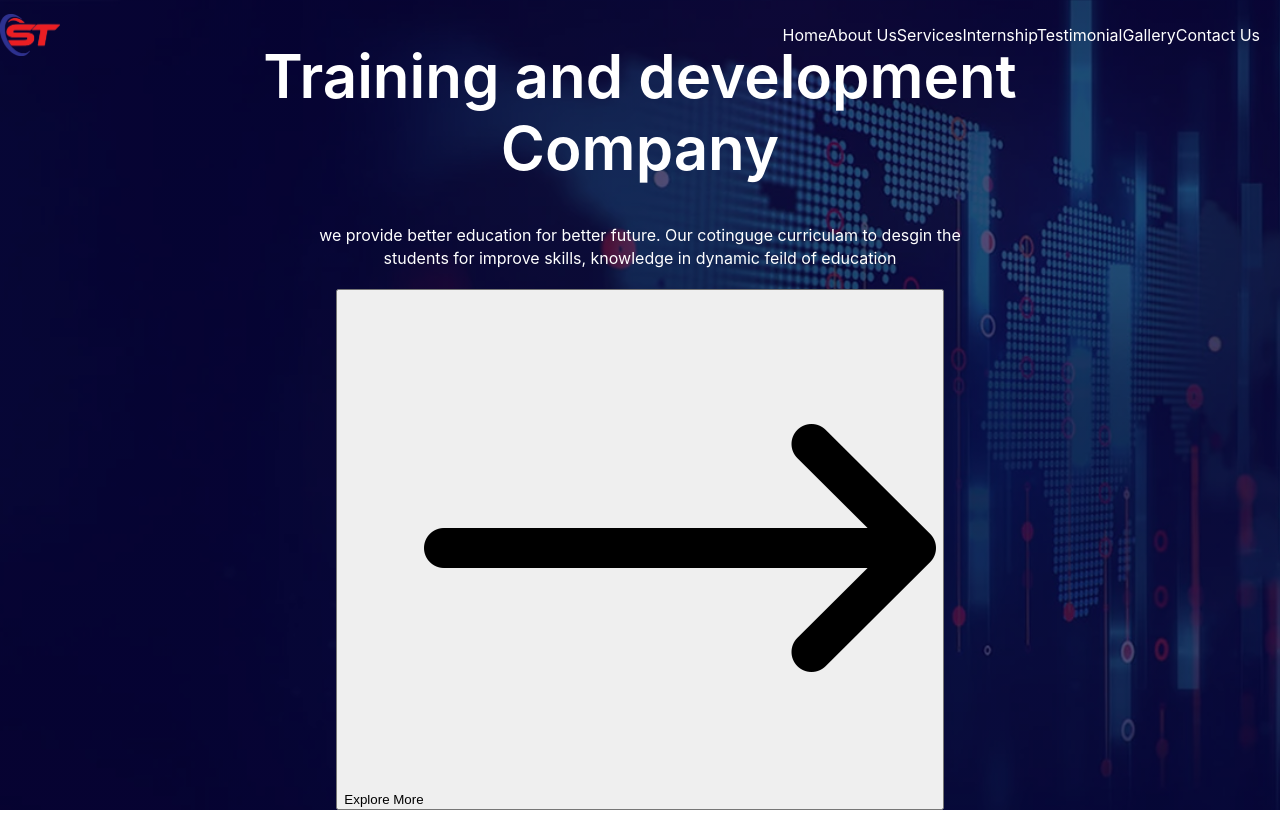
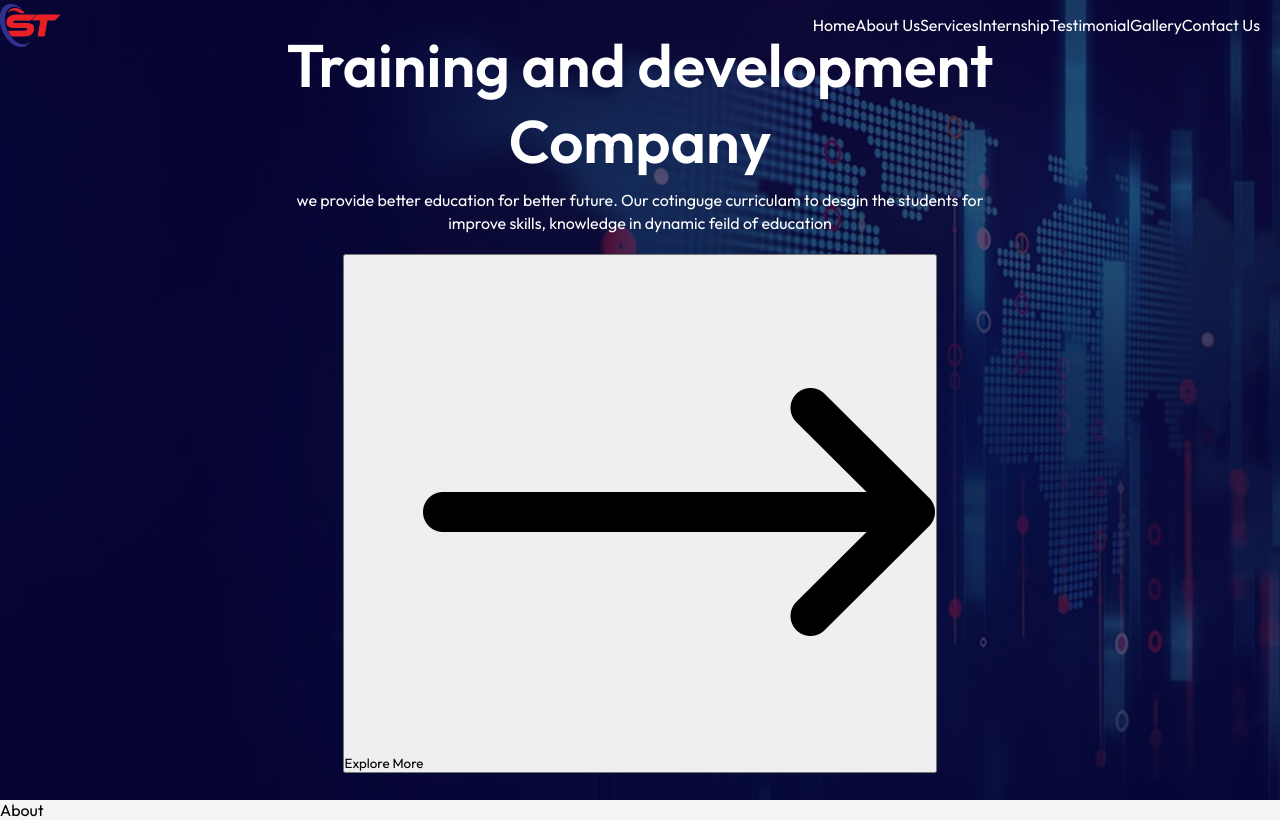
Before and after one commit to svjadhav2010-hub/react-web-st, a React (Create React App) app: page / in a window 1280 px wide. Built offline with nearby package versions, Linux system fonts and the light colour scheme.

Commit message:
About section

```diff
--- a/src/App.js
+++ b/src/App.js
@@ -1,11 +1,13 @@
 import Navbar from "./components/Navbar/Navbar";
 import Hero from "./components/Hero/Hero";
+import About from "./components/About/About";
 
 function App() {
   return (
     <div>
       <Navbar/>
       <Hero/>
+      <About/>
     </div>
   );
 }
--- /dev/null
+++ b/src/components/About/About.jsx
@@ -0,0 +1,8 @@
+function About() {
+  return (
+    <div>About
+    </div>
+  )
+}
+
+export default About
--- a/src/index.css
+++ b/src/index.css
@@ -1,10 +1,15 @@
+@import url('https://fonts.googleapis.com/css2?family=Outfit:wght@100..900&display=swap');
+
+*
+{
+  margin: 0;
+  padding: 0;
+  box-sizing: border-box;
+  font-family: "Outfit", sans-serif;
+}
+
 body {
-  margin: 0;
-  font-family: -apple-system, BlinkMacSystemFont, 'Segoe UI', 'Roboto', 'Oxygen',
-    'Ubuntu', 'Cantarell', 'Fira Sans', 'Droid Sans', 'Helvetica Neue',
-    sans-serif;
-  -webkit-font-smoothing: antialiased;
-  -moz-osx-font-smoothing: grayscale;
+  background-color: #f5f5f5;
 }
 
 code {
```
